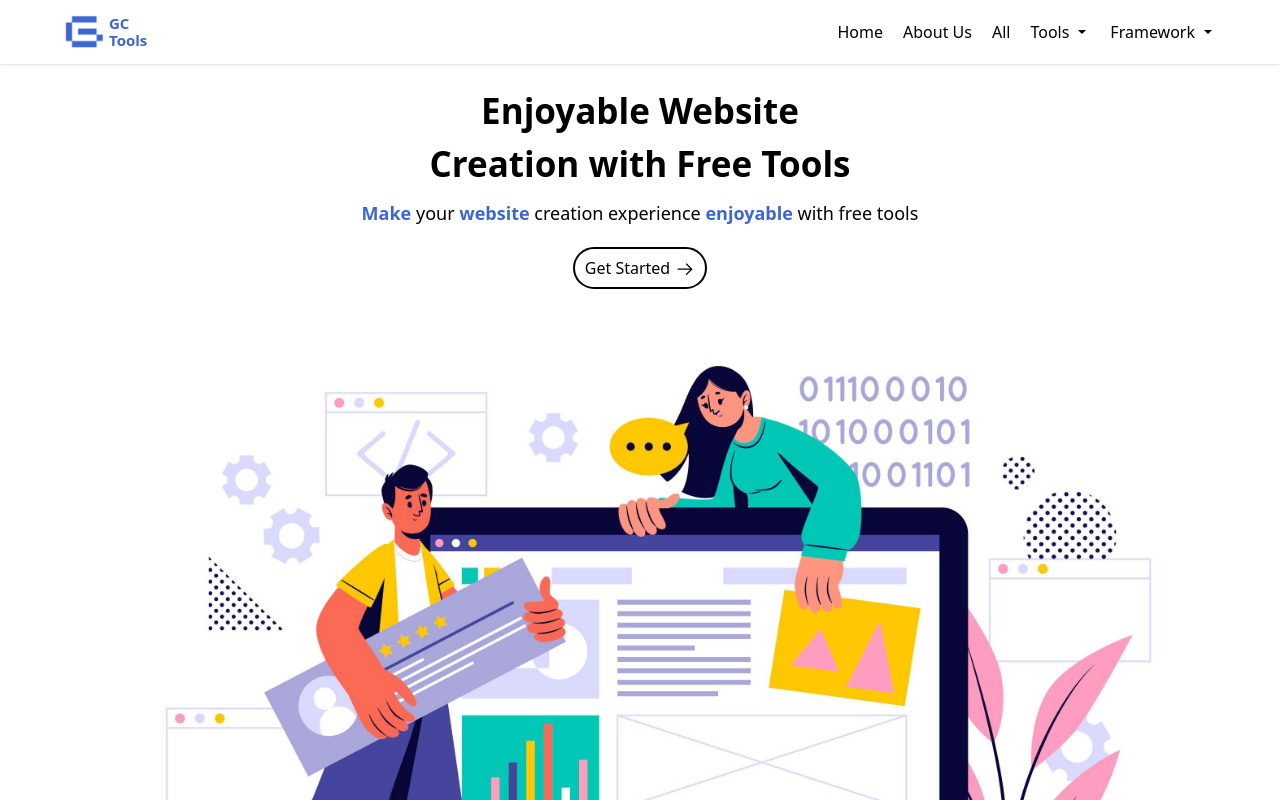
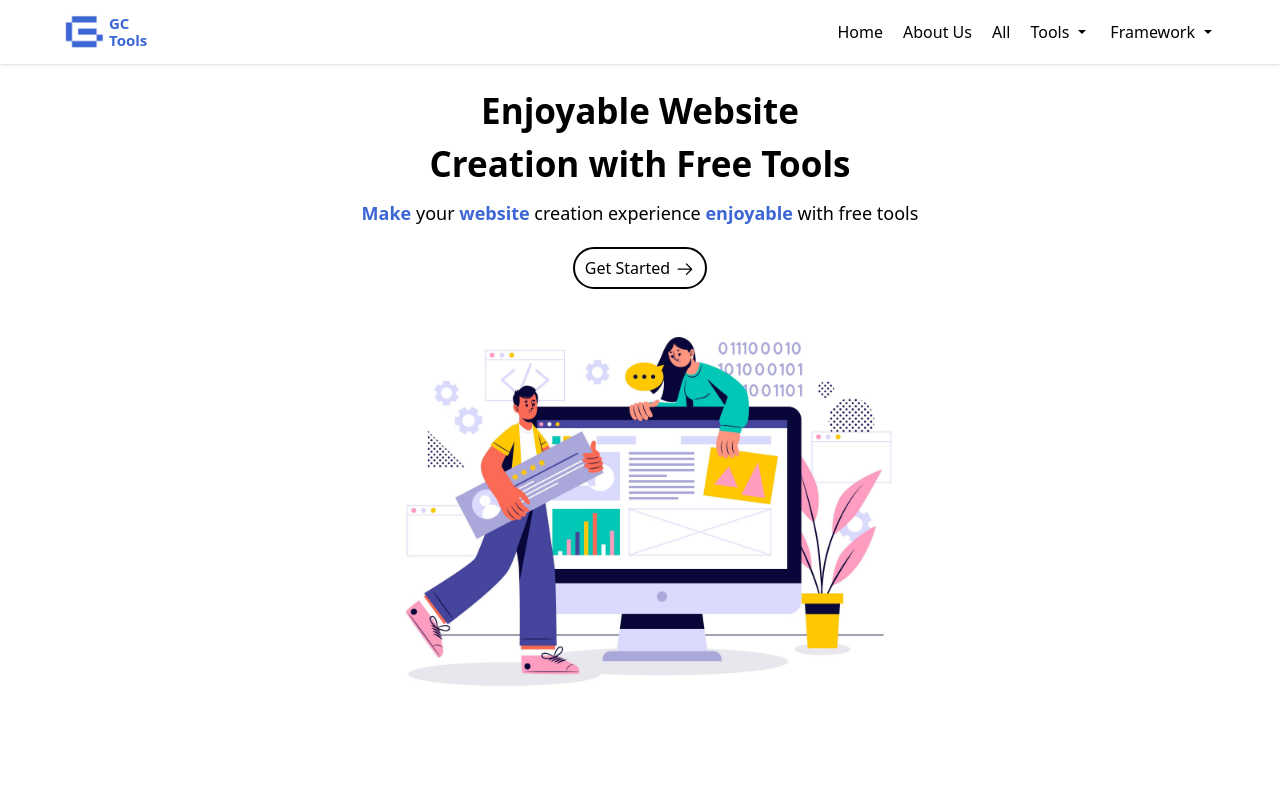
Before and after one commit to Muhammad-Khairul-Kholqi/ApkTools, a React (Create React App) app: page / in a window 1280 px wide. Shown: the top 800 px of the page. Built offline with nearby package versions, Linux system fonts and the light colour scheme.

Commit message:
up image size

```diff
--- a/src/Home.js
+++ b/src/Home.js
@@ -39,7 +39,7 @@ const Home = () => {
                 <div div className = "flex justify-center mt-[20px]"
                 data-aos = "zoom-in-up"
                 data-aos-duration = "1500" >
-                    <img className="w-[600px] w-full" src={Ilustrasi} />
+                    <img className="max-w-[600px] w-full" src={Ilustrasi} />
                 </div>
             </div>
         </div>
```
